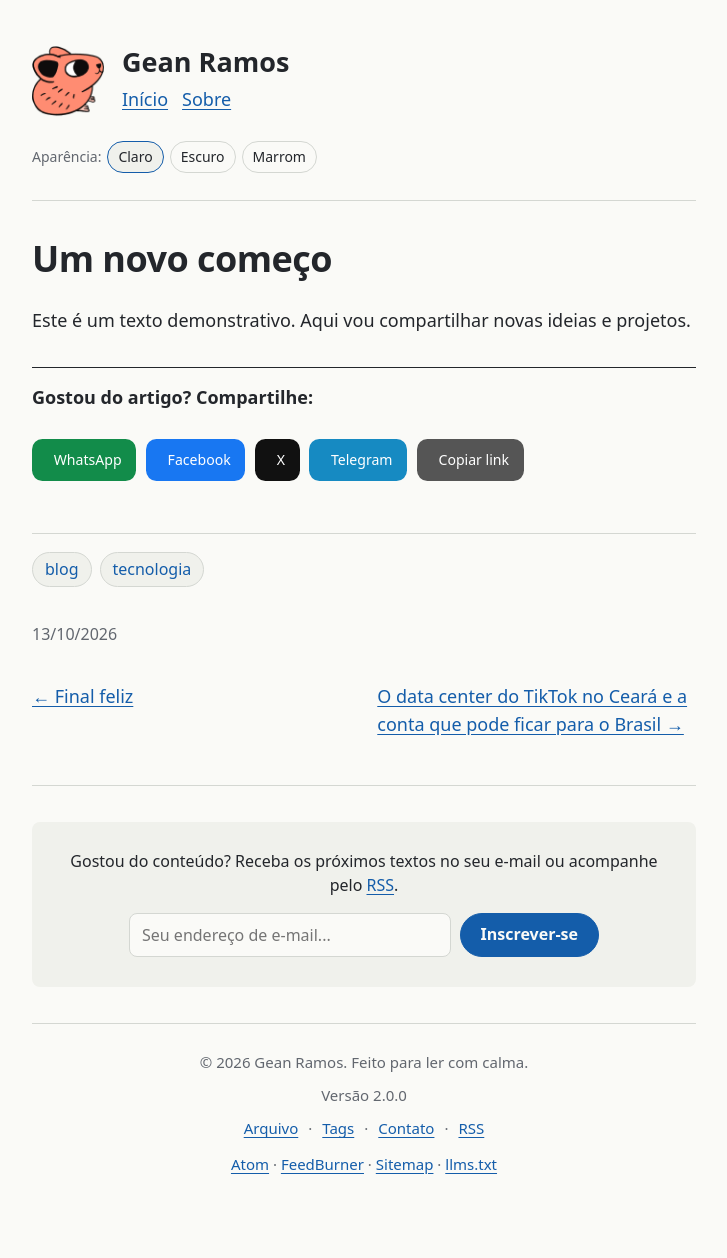
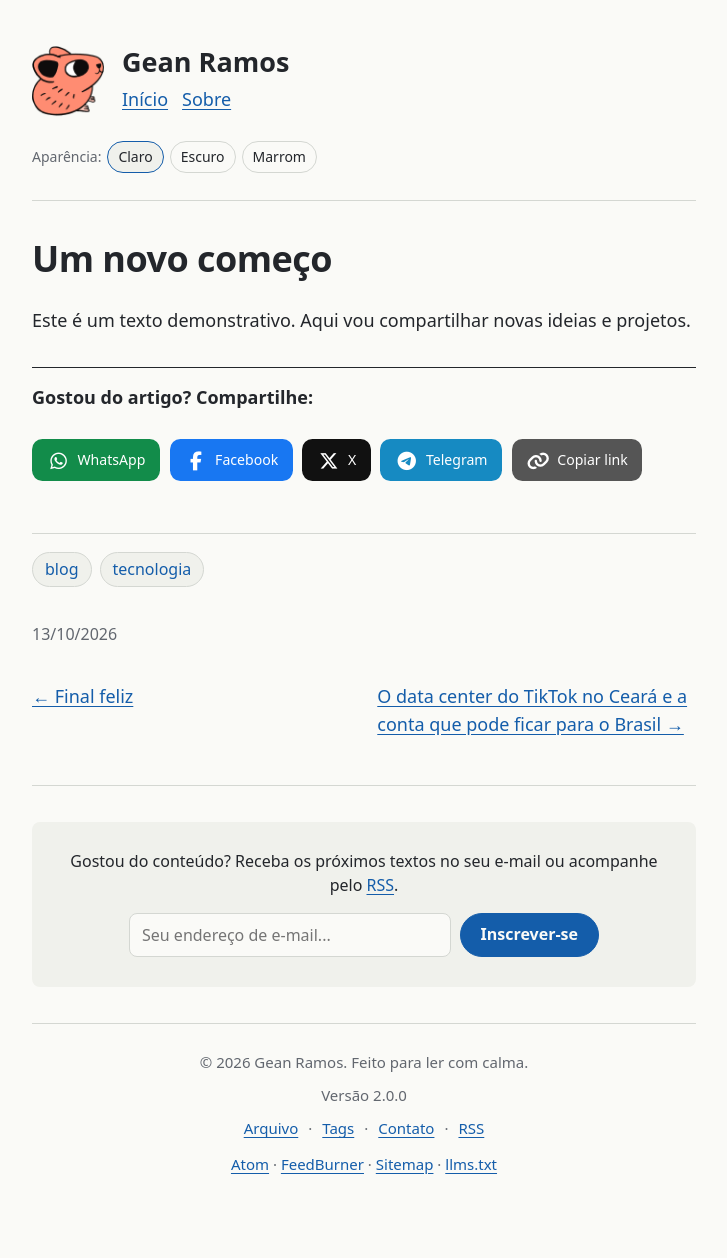
Before and after one commit to geanramoscom/geanramoscom.github.io, a Jekyll site: the page built from _posts/2026-10-13-um-novo-comeco.md, in a window 1280 px wide. Shown: the whole page, without its empty margins (276-1003 px from the left). Built offline with Jekyll 4.4.1, drawn with Linux system fonts in a browser that asks for light colours; nearby versions of some CDN libraries; some web fonts are replaced.

Commit message:
Load Font Awesome 7.3.1 via Cloudflare CDN on posts

```diff
--- a/_includes/head.html
+++ b/_includes/head.html
@@ -65,6 +65,7 @@
 if(!['light','dark','brown'].includes(t))t=window.matchMedia&&matchMedia('(prefers-color-scheme:dark)').matches?'dark':'light';
 document.documentElement.dataset.theme=t;document.documentElement.style.colorScheme=t==='light'?'light':'dark';})();
 </script>
+{% if page.layout == 'post' %}<link rel="stylesheet" href="https://cdnjs.cloudflare.com/ajax/libs/font-awesome/7.3.1/css/all.min.css">{% endif %}
 <link rel="stylesheet" href="{{ '/assets/css/site.css' | relative_url }}?v=20261031-7">
 
 {% if page.layout == 'post' %}
```
